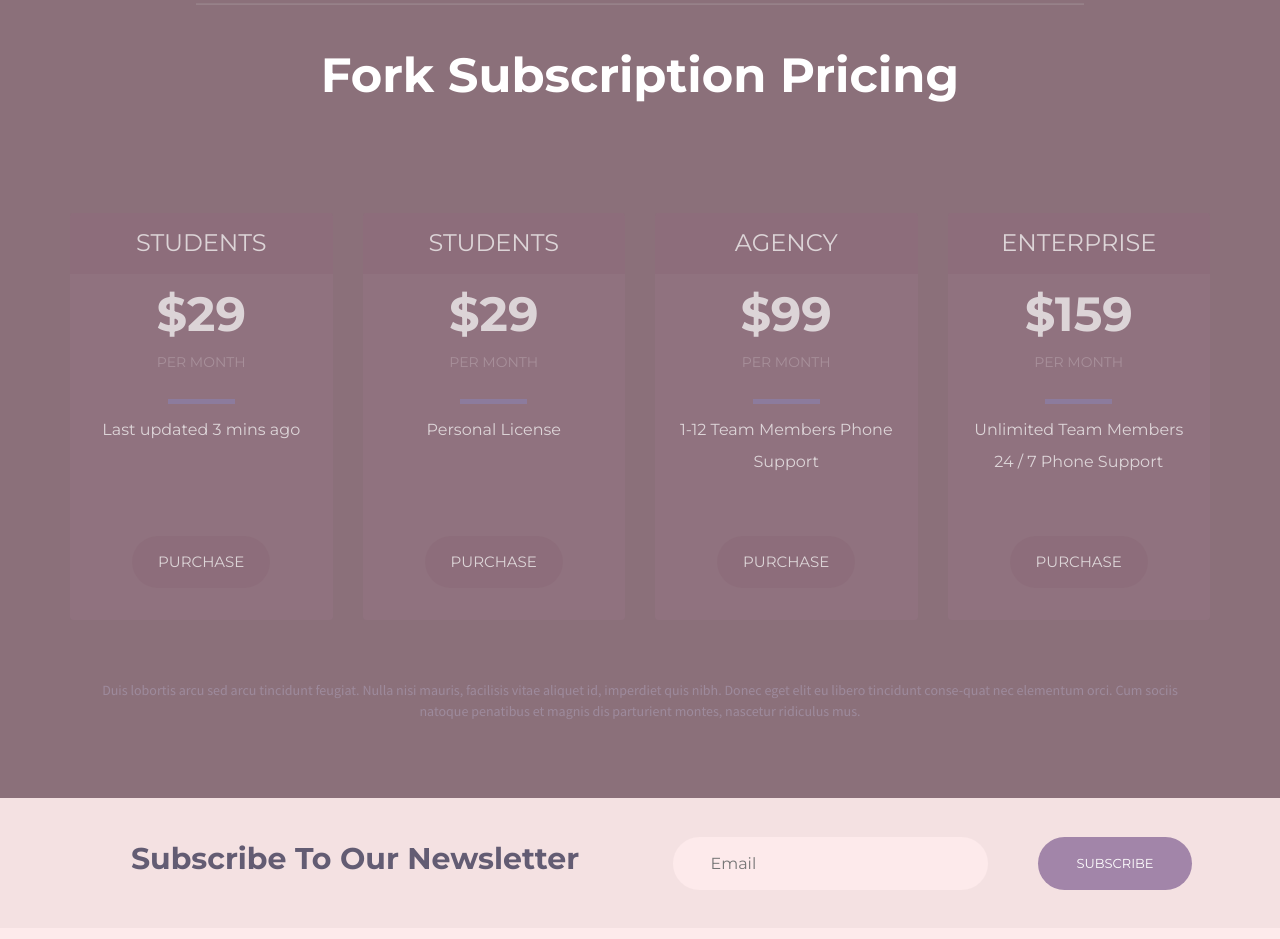
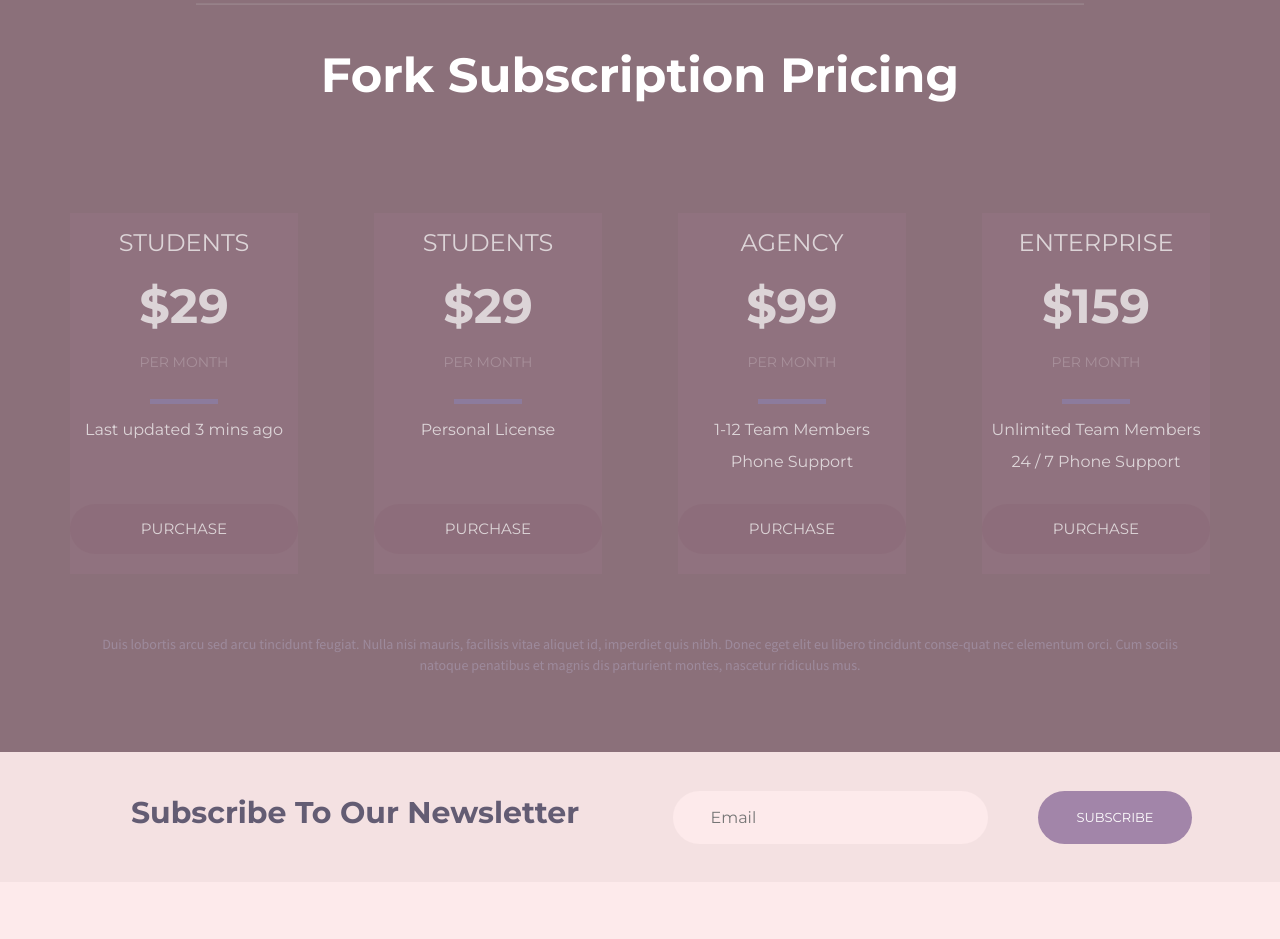
Before and after one commit to GH-Frontend-JS-9-online/Datsenko_hw_4, a website built with webpack: page src/html/views/index.html in a window 1280 px wide. Shown: the part 3344-4283 px from the top of the page. Built offline with nearby package versions, Linux system fonts and the light colour scheme; files whose address does not match are found by name.

Commit message:
refactor hw4

```diff
--- a/src/html/views/index.html
+++ b/src/html/views/index.html
@@ -109,7 +109,7 @@
                         <span>Star</span>
                         <span>21,038</span>
                     </a>
-                    <a href="#"class="btn btn-lg">
+                    <a href="#" class="btn btn-lg">
                         <i class="fa fa-code-fork fork" aria-hidden="true"></i>
                         <span>Fork</span>
                         <span>4,391</span>
@@ -409,76 +409,49 @@
                 </div>
             </div>
 
+
             <div class="row about-fork-price-cards">
-                <div class="card-deck about-fork-prise-card">
-                    <div class="card">
-                        <div class="card-header">Students</div>
-                        <div class="card-body">
-                            <h5 class="price">$29</h5>
-                            <p class="price-date">
-                                per month
-                            </p>
-                            <hr class="price-line">
-                            <p class="price-text">
-                                Last updated 3 mins ago
-                            </p>
+                <div class="price-card">
+                    <h5 class="card-title">Students</h5>
+                    <p class="card-price">$29</p>
+                    <p class="card-date">per month</p>
+                    <hr class="card-line">
+                    <p class="card-text">Last updated 3 mins ago</p>
+                    <a href="#" class="card-btn">purchase</a>
                 </div>
-                        <div class="card-footer">
-                            <a href="#" class="btn price-btn">purchase</a>
+                <div class="price-card">
+                    <h5 class="card-title">Students</h5>
+                    <p class="card-price">$29</p>
+                    <p class="card-date">per month</p>
+                    <hr class="card-line">
+                    <p class="card-text">Personal License</p>
+                    <a href="#" class="card-btn">purchase</a>
                 </div>
-                    </div>
-                    <div class="card">
-                        <div class="card-header">Students</div>
-                        <div class="card-body">
-                            <h5 class="price">$29</h5>
-                            <p class="price-date">
-                                per month
-                            </p>
-                            <hr class="price-line">
-                            <p class="price-text">
-                                Personal License
-                            </p>
-                        </div>
-                        <div class="card-footer">
-                            <a href="#" class="btn price-btn">purchase</a>
-                        </div>
-                    </div>
-                    <div class="card">
-                        <div class="card-header">agency</div>
-                        <div class="card-body">
-                            <h5 class="price">$99</h5>
-                            <p class="price-date">
-                                per month
-                            </p>
-                            <hr class="price-line">
-                            <p class="price-text">
-                                1-12 Team Members
+                <div class="price-card">
+                    <h5 class="card-title">agency</h5>
+                    <p class="card-price">$99</p>
+                    <p class="card-date">per month</p>
+                    <hr class="card-line">
+                    <p class="card-text">
+                        1-12 Team Members<br>
                         Phone Support
                     </p>
+                    <a href="#" class="card-btn">purchase</a>
                 </div>
-                        <div class="card-footer">
-                            <a href="#" class="btn price-btn">purchase</a>
-                        </div>
-                    </div>
-                    <div class="card">
-                        <div class="card-header">enterprise</div>
-                        <div class="card-body">
-                            <h5 class="price">$159</h5>
-                            <p class="price-date">
-                                per month
-                            </p>
-                            <hr class="price-line">
-                            <p class="price-text">
-                                Unlimited Team Members
+                <div class="price-card">
+                    <h5 class="card-title">enterprise</h5>
+                    <p class="card-price">$159</p>
+                    <p class="card-date">per month</p>
+                    <hr class="card-line">
+                    <p class="card-text">
+                        Unlimited Team Members<br>
                         24 / 7 Phone Support
                     </p>
+                    <a href="#" class="card-btn">purchase</a>
                 </div>
-                        <div class="card-footer">
-                            <a href="#" class="btn price-btn">purchase</a>
+
             </div>
-                    </div>
-                </div>
-            </div>
+
             <div class="row about-fork-price-text">
                 <div class="col">
                     <p class="pricing-text">
--- a/src/sass/_about-fork.sass
+++ b/src/sass/_about-fork.sass
@@ -35,68 +35,71 @@
 
     .about-fork-price-cards
         padding: 60px 0
-        .about-fork-prise-card
-            .card
-                background: lighten(#866775, 5%)
-                opacity: 0.7
+        justify-content: space-between
+        flex-wrap: wrap
+        .price-card
+            background: lighten(#866775, 5%)
+            opacity: 0.7
+            display: flex
+            flex-direction: column
+            justify-content: space-between
+            width: 20%
+            cursor: pointer
+            transition: transform .3s ease
+            &:hover
+                transform: scale(1.2)
+            .card-title
+                padding: 20px
+                //background: rgba(132, 97, 110, .3)
                 border: none
-                transition: transform .3s ease
+                text-transform: uppercase
+                font-size: 24px
+                font-weight: 400
+                line-height: 20.45px
+                font-family: Montserrat
+            .card-price
+                color: #ffffff
+                font-family: Montserrat
+                font-size: 48px
+                font-weight: 700
+                line-height: 20.45px
+                padding:  10px 0
+            .card-date
+                opacity: 0.3
+                color: #ffffff
+                font-family: Montserrat
+                font-size: 14px
+                font-weight: 400
+                padding: 10px 0
+                line-height: 20.45px
+                text-transform: uppercase
+            .card-line
+                margin: 0 auto
+                height: 5px
+                background-color: #8d81ac
+                width: 30%
+                border: none
+            .card-text
+                color: #ffffff
+                font-family: Montserrat
+                font-size: 16px
+                font-weight: 400
+                padding: 10px 0
+                line-height: 32px
+            .card-btn
+                color: #ffffff
+                font-size: 15px
+                line-height: 20.45px
+                text-transform: uppercase
+                background: rgba(132, 97, 110, .3)
+                border-radius: 50px
+                padding: 15px 20px
+                margin-bottom: 20px
+                margin-top: auto
+                transition: all .3s ease
                 &:hover
-                    transform: scale(1.2)
-                .card-header
-                    padding: 20px
-                    background: rgba(132, 97, 110, .3)
-                    border: none
-                    text-transform: uppercase
-                    font-size: 24px
-                    font-weight: 400
-                    line-height: 20.45px
-                    font-family: Montserrat
-                .card-body
-                    .price
-                        color: #ffffff
-                        font-family: Montserrat
-                        font-size: 48px
-                        font-weight: 700
-                        line-height: 20.45px
-                        padding:  10px 0
-                    .price-date
-                        opacity: 0.3
-                        color: #ffffff
-                        font-family: Montserrat
-                        font-size: 14px
-                        font-weight: 400
-                        padding: 10px 0
-                        line-height: 20.45px
-                        text-transform: uppercase
-                    .price-text
-                        color: #ffffff
-                        font-family: Montserrat
-                        font-size: 16px
-                        font-weight: 400
-                        padding: 10px 0
-                        line-height: 32px
-                    .price-line
-                        margin: 0 auto
-                        height: 5px
-                        background-color: #8d81ac
-                        width: 30%
-                        border: none
-                .card-footer
-                    background: transparent
-                    border: none
-                    .price-btn
-                        color: #ffffff
-                        font-size: 15px
-                        line-height: 20.45px
-                        text-transform: uppercase
-                        background: rgba(132, 97, 110, .3)
-                        border-radius: 50px
-                        padding: 15px 25px
-                        margin-bottom: 20px
-                        transition: all .3s ease
-                        &:hover
-                            background: rgba(132, 97, 110, .9)
+                    background: rgba(132, 97, 110, .9)
+
 
     .about-fork-price-text
         opacity: 0.8
@@ -110,10 +113,20 @@
 
 
 
-// @media screen and (max-width: 769px)
-//     .about-fork
-//         .about-fork-price-cards
-//             justify-content: center
-//             .about-fork-price-card
-//                 width: 25%
-//                 background: red
+@media screen and (max-width: 769px)
+    .about-fork
+        padding-left: 0
+        padding-right: 0
+        .about-fork-title
+            line-height: 50px
+            font-size: 40px
+        .about-fork-price-cards
+            justify-content: center
+            .price-card
+                width: 60%
+                margin: 20px 0
+
+@media screen and (max-width: 541px)
+    .about-fork
+        .about-fork-title
+            font-size: 30px
```
Also changed, not shown: dist/css/style.bundle.css, dist/index.html, src/css/style.min.css (deleted). Lines whose indentation alone changed are shown as unchanged.
